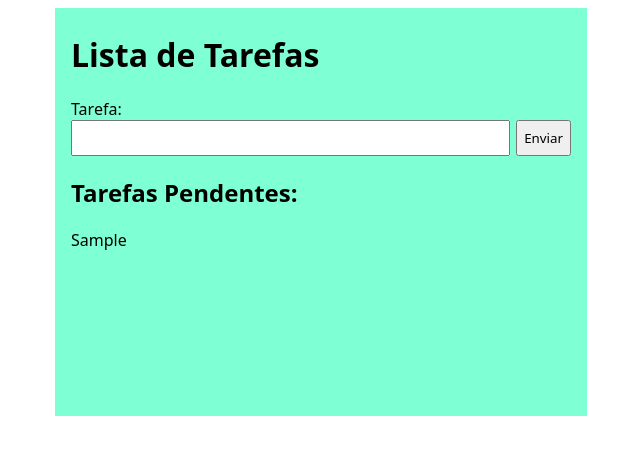
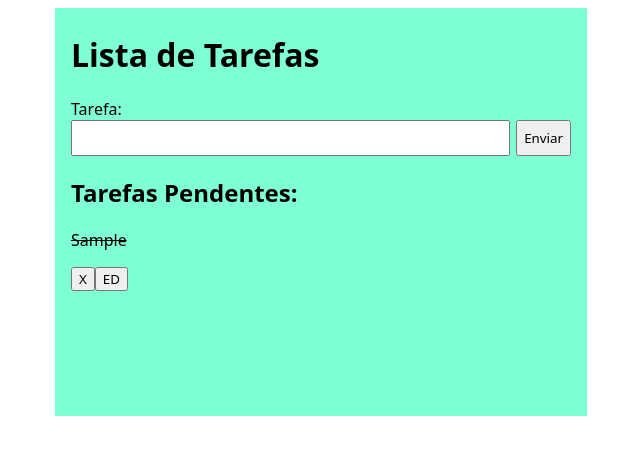
Before and after one commit to WendelSantosFS/React-Lista-de-Tarefas, a React (Vite) app: page / in a window 1280 px wide. Both pictures are taken after typing "Sample" into the empty fields and a click on the button "Enviar". Shown: the top 454 px of the page, without its empty margins (319-959 px from the left). Built offline with nearby package versions, Linux system fonts and the light colour scheme.

Commit message:
add: functionality remove task

```diff
--- a/src/components/FormOne/index.jsx
+++ b/src/components/FormOne/index.jsx
@@ -1,10 +1,13 @@
 import { useState } from "react"
 import styles from './styles.module.css'
+import useFunctionsBtn from "../../hooks/useFunctionsBtn"
 
 export default function FormOne () {
     const [tasks, setTasks] = useState('')
     let arrayTasks = localStorage.getItem('react-tasks')
     arrayTasks = arrayTasks ? JSON.parse(arrayTasks) : []
+
+    const {funcDeleteElement} = useFunctionsBtn()
 
     const handleSubmit = (ev) => {
         ev.preventDefault()
@@ -20,6 +23,8 @@ export default function FormOne () {
         console.log(arrayTasks)
         return setTasks('')
     }
+
+
 
     return (
         <div id={styles.formDefault}>
@@ -41,14 +46,21 @@ export default function FormOne () {
 
                 </div>
 
-                <div>
+                <div id="renderTasks">
                     <h2>Tarefas Pendentes:</h2>
 
                     {arrayTasks.length === 0 ?
                     <h3>Sem tarefas para fazer!</h3> :
                     arrayTasks.map( (result) => (
-                        <div key={result.id}>
-                            <p>{result.task}</p>
+                        <div id={result.id} key={result.id}>
+                            <p className={styles.completed}>{result.task}</p>
+
+                            <button
+                                type="button"
+                                onClick={ funcDeleteElement }
+                            >X
+                            </button>
+                            <button type="button">ED</button>
                         </div>
                     ))
                     }
--- a/src/components/FormOne/styles.module.css
+++ b/src/components/FormOne/styles.module.css
@@ -15,3 +15,7 @@
     min-height: 30px;
     font-size: 17px;
 }
+
+.completed {
+    text-decoration: line-through;
+}
--- /dev/null
+++ b/src/hooks/useFunctionsBtn.js
@@ -0,0 +1,19 @@
+export default function useFunctionsBtn () {
+
+    const funcDeleteElement = (ev) => {
+            const currentBtn = +ev.currentTarget.parentNode.id
+            let array = localStorage.getItem('react-tasks')
+            array = array ? JSON.parse(array): []
+
+            const principalDiv = document.getElementById('renderTasks')
+            console.log(currentBtn)
+
+            const newVarValue = array.filter( (task) => {return task.id !== currentBtn})
+            console.log(newVarValue)
+            localStorage.setItem('react-tasks', JSON.stringify(newVarValue))
+
+            principalDiv.removeChild(ev.currentTarget.parentNode)
+        }
+
+    return {funcDeleteElement}
+}
--- a/src/hooks/useInfoRenderLocal.js
+++ /dev/null
@@ -1,3 +0,0 @@
-export default function useInfoRenderLocal (array, valueAdd) {
-
-}
```
